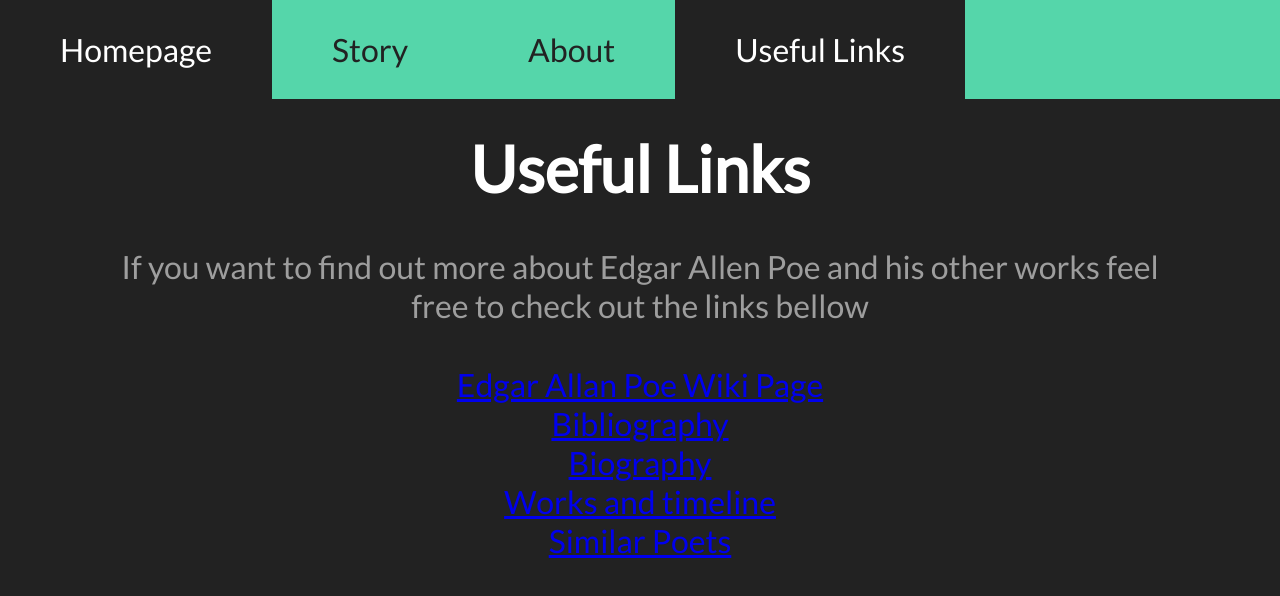
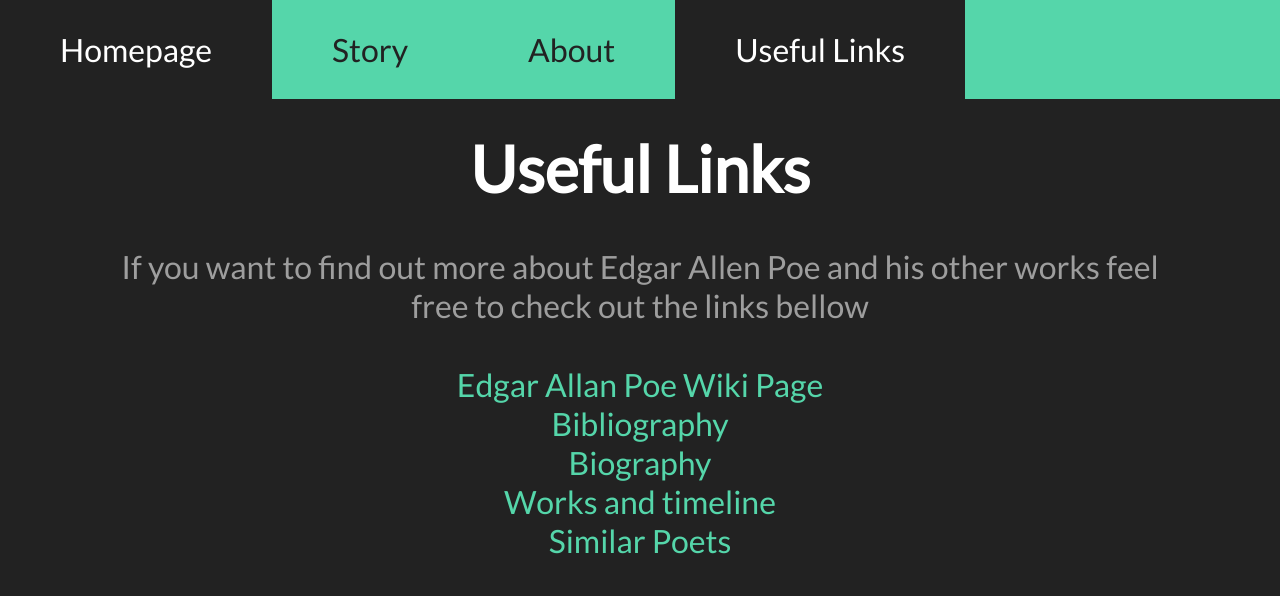
Before and after one commit to rhysw97/MultipageStory, a plain HTML site: page Submission-2-MultiPageStory/links.html in a window 1280 px wide. Drawn offline with Linux system fonts and the light colour scheme.

Commit message:
Finished website

```diff
--- a/Submission-2-MultiPageStory/css/style.css
+++ b/Submission-2-MultiPageStory/css/style.css
@@ -99,7 +99,7 @@ header h1 {
 
 header p {
     color: rgb(158, 158, 158);
-    padding: 40px 100px;
+    padding: 40px 100px;/*top and bottom padding is 40px and left and right is 100px*/
     font-size: 2rem;
 }
 
@@ -129,16 +129,23 @@ section p {
     padding: 40px 100px;
     font-size: 2rem;
 }
-.useful-links p {
+.useful-links p,
+.offpage-links li {
     text-align: center;
 }
 
-.offpage-links li {
-    list-style-type: none;
+
+.offpage-links a {
+    text-decoration: none;
     font-size: 2rem;
-    text-align: center;
+    color:#55d6aa
+
 }
 
+.offpage-links a:hover {
+    text-decoration: underline;
+
+}
 
 #page-2,
 #page-3 {
```
Also changed, not shown: Submission-2-MultiPageStory/links.html (+1 -1 lines).
